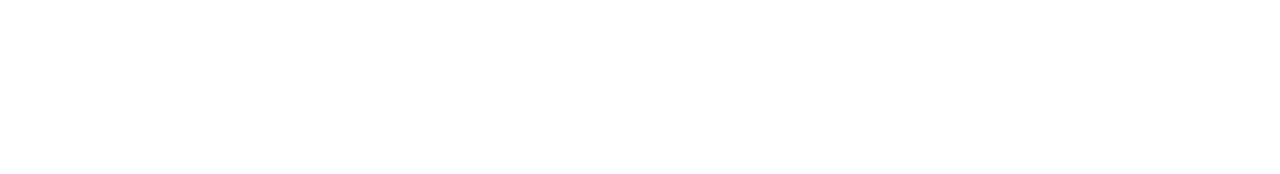
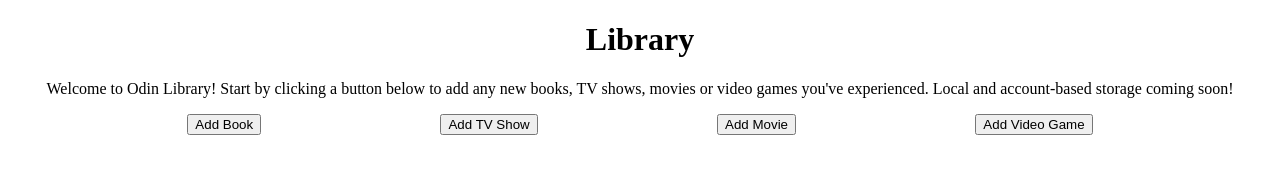
Before and after one commit to crescentarc/odin-library, a plain HTML site: page index.html in a window 1280 px wide. Drawn offline with Linux system fonts and the light colour scheme.

Commit message:
Create buttons to add new entries

```diff
--- a/index.html
+++ b/index.html
@@ -9,6 +9,26 @@
     <title>Library</title>
 </head>
 <body>
-
+    <div class="header">
+        <h1 class="page-title">Library</h1>
+        <p>Welcome to Odin Library! Start by clicking a button below to add
+            any new books, TV shows, movies or video games you've experienced.
+            Local and account-based storage coming soon!
+        </p>
+        <div class="entry-container">
+            <div class="book-container">
+                <input type="button" value="Add Book">
+            </div>
+            <div class="tv-container">
+                <input type="button" value="Add TV Show">
+            </div>
+            <div class="movie-container">
+                <input type="button" value="Add Movie">
+            </div>
+            <div class="game-container">
+                <input type="button" value="Add Video Game">
+            </div>
+        </div>
+    </div>
 </body>
 </html>
--- a/styles.css
+++ b/styles.css
@@ -0,0 +1,12 @@
+.page-title {
+    text-align: center;
+}
+
+p {
+    text-align: center;
+}
+
+.entry-container {
+    display: flex;
+    justify-content: space-evenly;
+}
```
